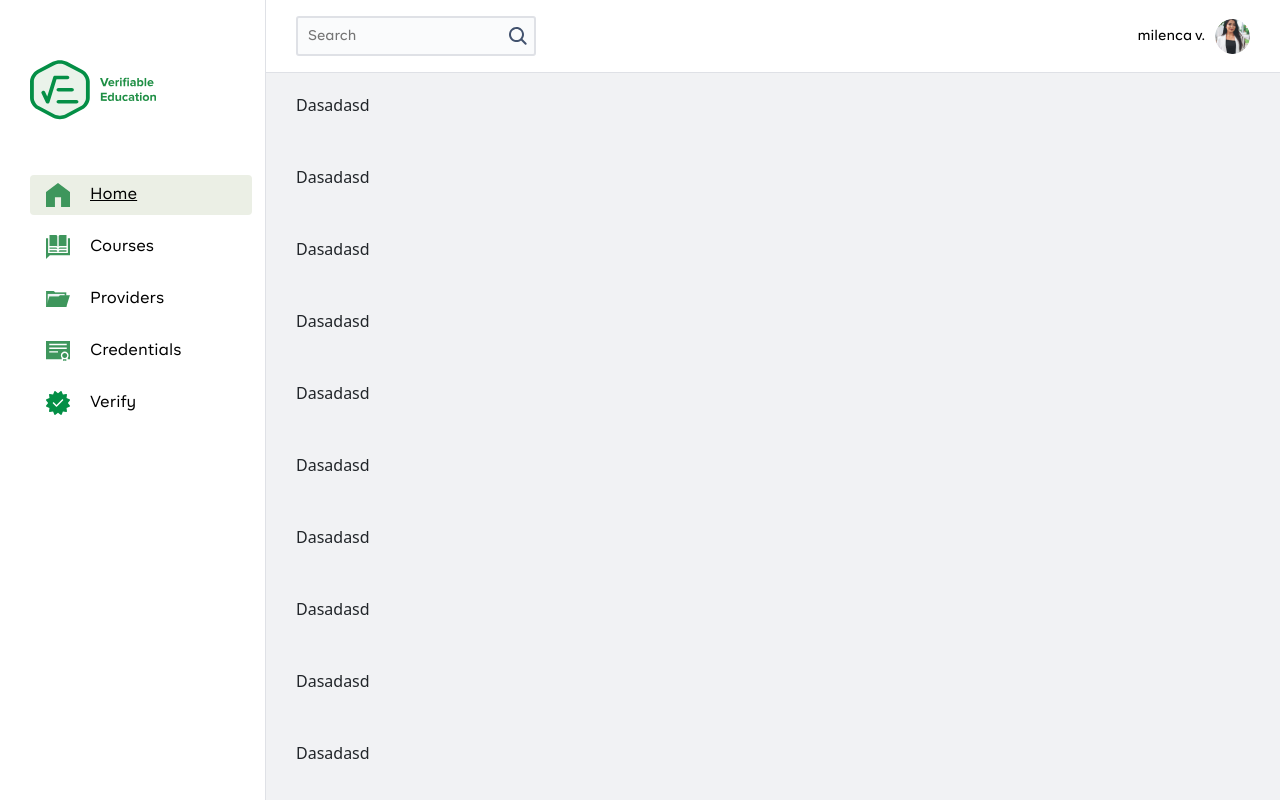
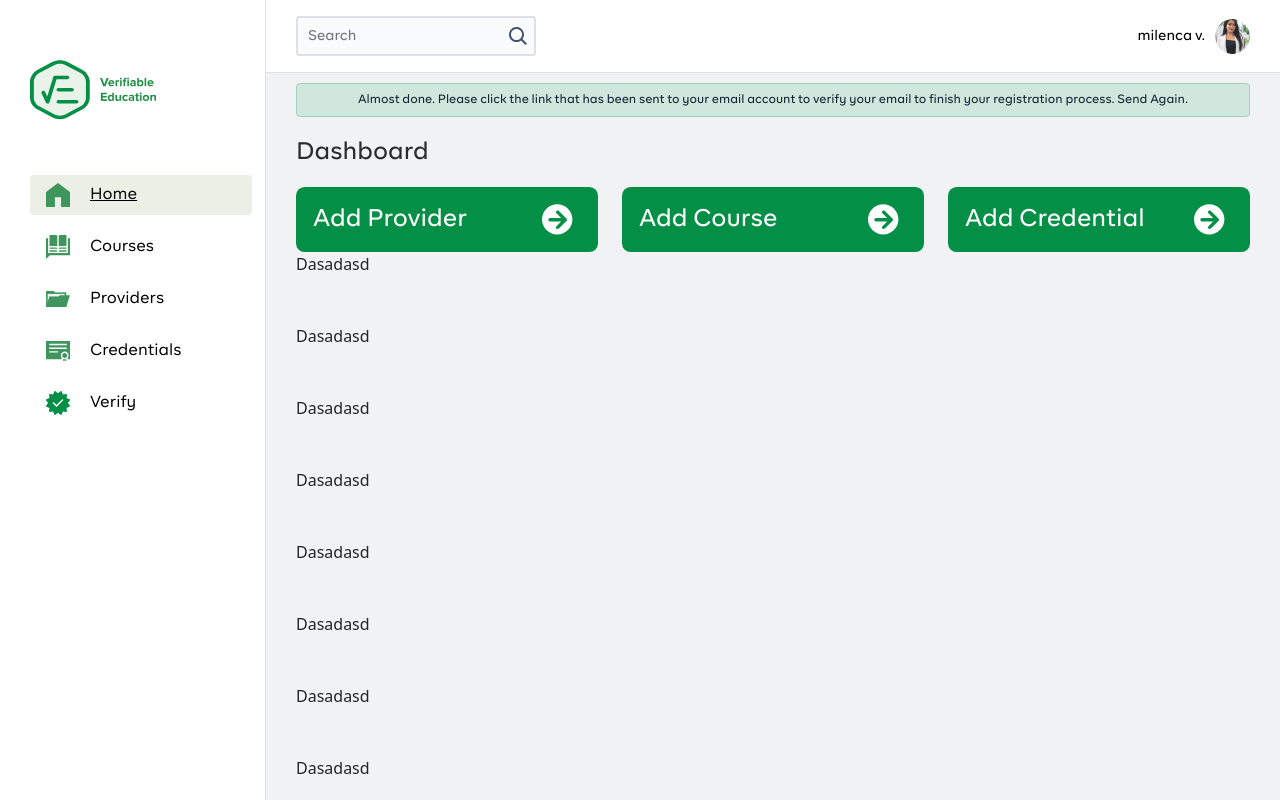
Before and after one commit to scimitar19/Angular-assignment, a React (Create React App) app: page /dashboard in a window 1280 px wide. Built offline with nearby package versions, Linux system fonts and the light colour scheme; a small style sheet from the web is missing.

Commit message:
add alert and add button in dashborad

```diff
--- a/src/App.scss
+++ b/src/App.scss
@@ -1,3 +1,18 @@
 
 @import "./variables.scss";
 @import "~bootstrap/scss/bootstrap";
+
+ .successAlert {
+    background: #D1E7DD;
+    border: 0.490622px solid #A3CFBB;
+    box-sizing: border-box;
+    border-radius: 3.92498px;
+    font-family: BR Firma;
+    font-style: normal;
+    font-weight: 500;
+    font-size: 12px;
+    line-height: 20px;
+    text-align: center;
+    color: #152536;
+    padding: 5.88746px 0px;
+ }
--- a/src/components/Box/index.tsx
+++ b/src/components/Box/index.tsx
@@ -1,9 +1,10 @@
 import React from "react";
 import { BoxClasses } from "./types";
+
 const Box : React.FC<BoxClasses> = (props) => {
 
     return (
-       <div className={props.className} style={props.style}>
+       <div className={props.className} style={props.style} onClick = {props.onClick}>
         {props.children}
        </div>
     )
--- a/src/components/Box/types.ts
+++ b/src/components/Box/types.ts
@@ -1,4 +1,5 @@
 export interface BoxClasses {
     className ?: string;
     style?: object
+    onClick?: ()=>void
 }
--- /dev/null
+++ b/src/components/Heading/heading.module.scss
@@ -0,0 +1,12 @@
+
+@import "./../../variables.scss";
+.heading {
+    font-family: BR Firma;
+    font-style: normal;
+    font-weight: 500;
+    font-size: 24px;
+    line-height: 30px;
+    color: $textColor;
+    padding: 20px  0px;
+
+}
--- /dev/null
+++ b/src/components/Heading/index.tsx
@@ -0,0 +1,19 @@
+import React from "react";
+import Box from "../Box";
+import Style from "./heading.module.scss";
+interface Props {
+    classes ?: string;
+    text ?:string
+}
+const Heading : React.FC<Props> = ({classes,text}) => {
+
+    return (
+       <>
+        <Box className = {`${classes}  ${Style.heading} `}>
+            {text}
+        </Box>
+       </>
+    )
+}
+
+export default Heading;
--- a/src/components/Layout/MainLayout/MainLayout.scss
+++ b/src/components/Layout/MainLayout/MainLayout.scss
@@ -11,7 +11,7 @@
     min-height: 100vh;
     .innerSection {
       background-color: #F1F2F4;
-      padding: 20px 30px;
+      padding: 10px 30px;
       max-height: 100vh;
     overflow-x: hidden;
     overflow-y: auto;
--- /dev/null
+++ b/src/pages/Dashboard/Alert/index.tsx
@@ -0,0 +1,14 @@
+import React from "react";
+import Box from "../../../components/Box";
+const Alert : React.FC = (props) => {
+
+    return (
+       <>
+        <Box className = {`successAlert`}>
+        Almost done. Please click the link that has been sent to your email account to verify your email to finish your registration process. Send Again.
+        </Box>
+       </>
+    )
+}
+
+export default Alert;
--- /dev/null
+++ b/src/pages/Dashboard/Card/card.module.scss
@@ -0,0 +1,29 @@
+@import './../../../variables.scss';
+
+.card {
+    background: $primaryColor;
+    border-radius: 8.56326px;
+    width: 100%;
+    padding: 17px;
+
+    .text {
+        font-family: BR Firma;
+        font-style: normal;
+        font-weight: 500;
+        font-size: 24.1786px;
+        line-height: 30px;
+        color: #FFFFFF;
+
+    }
+    .arrowImage {
+        margin-right: 8px;
+    }
+}
+.card:hover {
+    transition: .5s;
+    background: #02602f;
+    .arrowImage {
+        transition: .3s;
+        transform: matrix(1, 0, 0, 1, 13, 0);
+    }
+}
--- /dev/null
+++ b/src/pages/Dashboard/Card/index.tsx
@@ -0,0 +1,24 @@
+import React from "react";
+import Box from "../../../components/Box";
+import Style from "./card.module.scss";
+import RightArrow from "./../../../assets/images/icons/rightArrow.svg"
+interface Props {
+    onClick ?: () => void;
+    classes ?: string;
+    text ?:string;
+}
+const Card : React.FC<Props> = ({onClick, classes, text}) => {
+
+    return (
+       <>
+        <Box className = {`${classes} ${Style.card} d-flex justify-content-between`} onClick = {onClick}>
+            <span className = {`${Style.text}`}>
+                {text}
+            </span>
+            <img src={RightArrow} alt="" className = {`${Style.arrowImage}`}/>
+        </Box>
+       </>
+    )
+}
+
+export default Card;
--- a/src/pages/Dashboard/index.tsx
+++ b/src/pages/Dashboard/index.tsx
@@ -1,9 +1,28 @@
 import React from "react";
+import Box from "../../components/Box";
+import Heading from "../../components/Heading";
+import Alert from "./Alert";
+import Card from "./Card";
 const Dashboard : React.FC = (props) => {
 
     return (
        <>
-        <div className = "mb-5">Dasadasd</div>
+        <Box className = "">
+            <Alert />
+            <Heading  text = "Dashboard"/>
+            <Box className = "row">
+                <Box className = "col-md-4">
+                    <Card text = {'Add Provider'}/>
+                </Box>
+                <Box className = "col-md-4">
+                    <Card text = {'Add Course'}/>
+                </Box>
+                <Box className = "col-md-4">
+                    <Card text = {'Add Credential'}/>
+                </Box>
+            </Box>
+
+        </Box>
         <div className = "mb-5">Dasadasd</div>
         <div className = "mb-5">Dasadasd</div>
         <div className = "mb-5">Dasadasd</div>
--- a/src/variables.scss
+++ b/src/variables.scss
@@ -4,3 +4,4 @@ $lightGrey: #EBEFE5;
 $grey: #6B778C;
 $lightgreyish: #FAFBFC;
 $activeColor : #EBEFE5;
+$textColor : #2C2C2C;
```
Also changed, not shown: src/assets/images/icons/rightArrow.svg (added).
